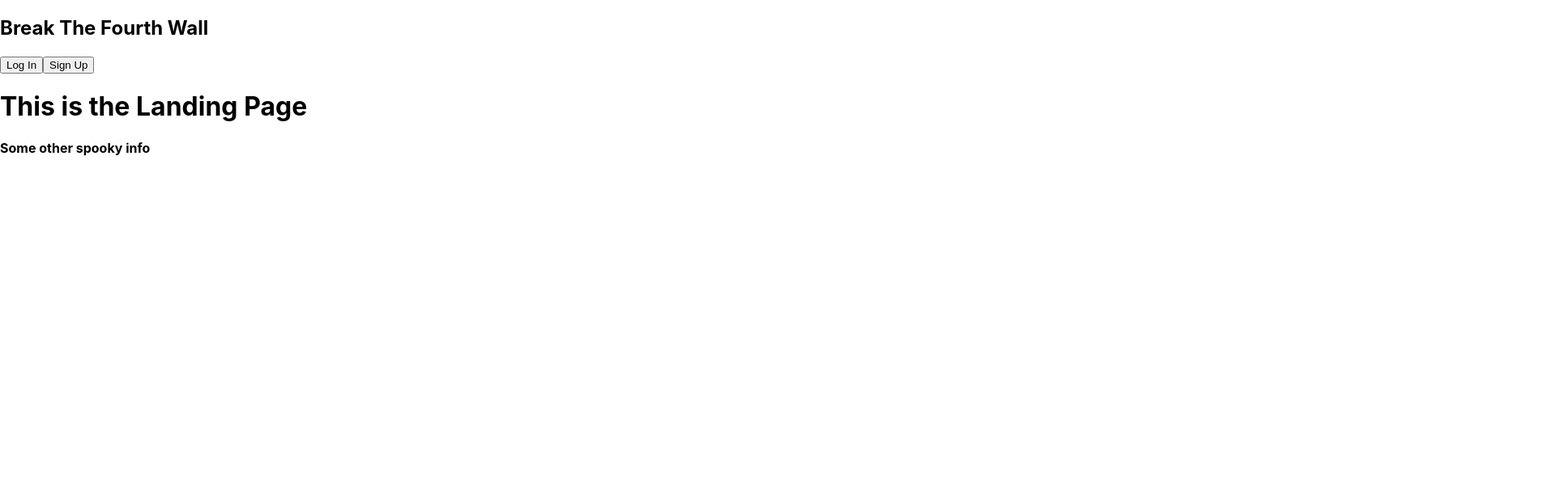
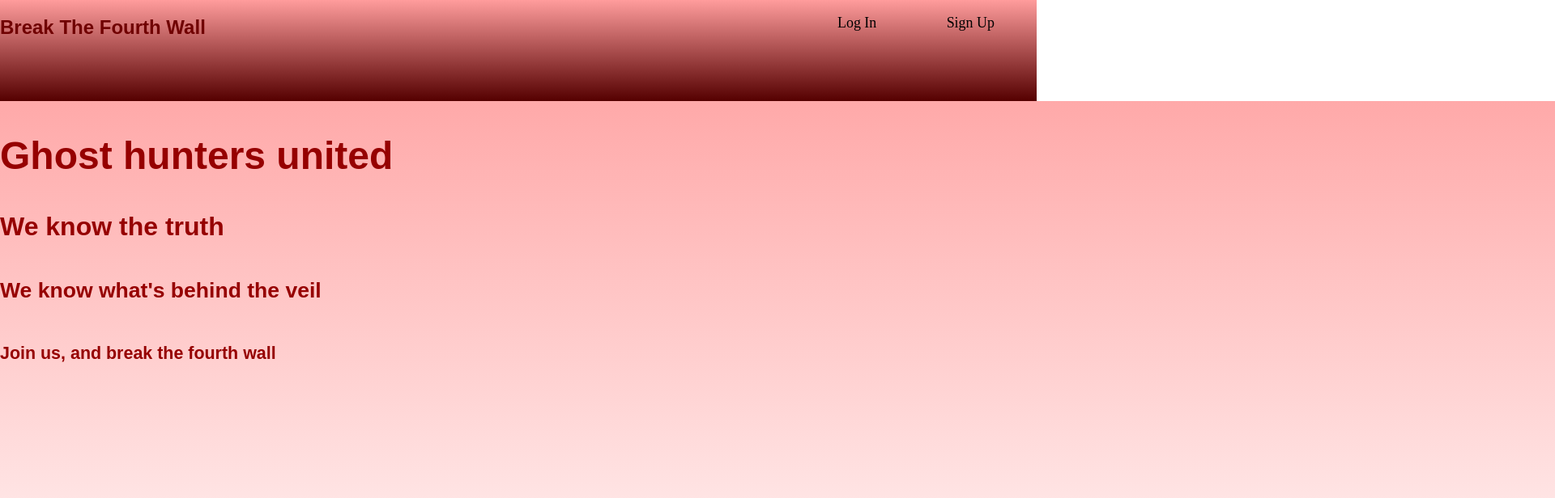
Before and after one commit to RKRedfern/fourth_wall_frontend, a React (Create React App) app: page / in a window 1280 px wide. Shown: the top 616 px of the page at 81% size, 1920 px wide, since content can reach past the window. Built offline with nearby package versions, Linux system fonts and the light colour scheme.

Commit message:
css added

```diff
--- a/src/App.css
+++ b/src/App.css
@@ -1,5 +1,5 @@
 body {
-    font-family: "Fantasy", serif;
+    font-family: 'Oswald', sans-serif;
 }
 
 .App {
@@ -82,19 +82,15 @@ body {
     font-style: normal;
 }
 
-.homepage {
-    top: 20vh;
-    height: 90vh;
-    width: 100vw;
-    overflow: hidden;
-}
 
 .homepage-text{
+    background: linear-gradient(#ffa9a9, #ffffff);
+    margin: 0px, 0px, 0px, 0px;
     color: rgb(150, 0, 0);
     height: 90vh;
     width: 500vh;
     font-size: 2em;
-    background-color: rgb(196, 196, 196);
+    background-color: rgb(255, 247, 247);
     position: absolute;
     overflow: hidden;
     z-index: 1000;
@@ -109,6 +105,7 @@ body {
 } */
 
 .login-form{
+    background: transparent;
     height: 40vh;
     width: 30vw;
     display: flex;
@@ -118,6 +115,7 @@ body {
 }
 
 .name-div{
+    background-color: transparent;
     width: 50%;
     height: 50px;
     position: relative;
@@ -149,7 +147,7 @@ body {
     bottom: -1px;
     height: 100%;
     width: 100%;
-    border-bottom: 3px solid rgb(62, 0, 143);
+    border-bottom: 3px solid rgb(255, 0, 0);
     transform: translateX(-100%);
     transition: transform 0.3s ease;
 
@@ -166,7 +164,7 @@ body {
 .form input:valid + .label-name .content-name {
     transform: translateY(-150%);
     font-size: 14px;
-    color: rgb(62, 0, 143);
+    color: rgb(255, 0, 0);
 }
 
 .name-div input:focus + .label-name::after,
@@ -206,7 +204,7 @@ body {
     bottom: -1px;
     height: 100%;
     width: 100%;
-    border-bottom: 3px solid rgb(62, 0, 143);
+    border-bottom: 3px solid rgb(255, 0, 0);
     transform: translateX(-100%);
     transition: transform 0.3s ease;
 
@@ -223,7 +221,7 @@ body {
 .form input:valid + .label-password .content-password {
     transform: translateY(-150%);
     font-size: 14px;
-    color: rgb(62, 0, 143);
+    color: rgb(255, 0, 0);
 }
 
 .password-div input:focus + .label-password::after,
--- a/src/App.js
+++ b/src/App.js
@@ -1,4 +1,4 @@
-//import './App.css';
+import './App.css';
 import React from 'react';
 import { Route, Switch } from 'react-router-dom';
 import { connect } from 'react-redux';
--- a/src/Components/EditForm.js
+++ b/src/Components/EditForm.js
@@ -21,11 +21,11 @@ class EditForm extends React.Component {
 
     render(){
         return(
-            <div className="form-body">
+            <div className="form-div">
 
-                <form onSubmit={this.submitHandler} className="edit-form" >
+                <form onSubmit={this.submitHandler}>
 
-                    <div className="bio-div">
+                    <div className="name-div">
                         <input type="bio" name="bio" value={this.state.bio} onChange={this.editHandler} autoComplete="off" />
                         <label htmlFor="bio" className="label-bio">
                             <span className="content-bio"> Bio </span>
@@ -33,7 +33,7 @@ class EditForm extends React.Component {
 
                     </div>
 
-                    <button>Edit User</button>
+                    <button className="button">Edit User</button>
                 </form>
             </div>
         )
--- a/src/Components/Ghost.js
+++ b/src/Components/Ghost.js
@@ -13,7 +13,7 @@ class Ghost extends React.Component {
 
         return(
             <div>
-                {this.props.ghost.map(ghost => <li key={ghost.id}> {ghost.name} - {ghost.kind} - {ghost.notes} </li>)}
+                {this.props.ghost.map(ghost => <li key={ghost.id}> - {ghost.name} - {ghost.kind} - {ghost.notes} </li>)}
             </div>
         )
     }
--- a/src/Components/GhostInput.js
+++ b/src/Components/GhostInput.js
@@ -23,12 +23,32 @@ class GhostInput extends React.Component{
 
     render(){
         return(
-            <div className="form-body">
+            <div className="form-div">
+                    <h1> Add A Ghost To Your Library </h1>
                 <form onSubmit={this.handleSubmit}>
-                    <input type="text" placeholder="Ghost Name" value={this.state.name} name="name" onChange={this.changeHandler}/>
-                    <input type="text" placeholder="Ghost Type" value={this.state.kind} name="kind" onChange={this.changeHandler}/>
-                    <input type="text" placeholder="Notes" value={this.state.notes} name="notes" onChange={this.changeHandler}/>
-                <button>Add Ghost</button>
+
+                <div className="name-div">
+                        <input type="text" name="name" value={this.state.name} onChange={this.changeHandler}/>
+                        <label htmlFor="name" className="label-name">
+                            <span className="content-name">Name</span>
+                        </label>
+                </div>
+
+                <div className="name-div">
+                        <input type="text" name="name" value={this.state.name} onChange={this.changeHandler}/>
+                        <label htmlFor="name" className="label-name">
+                            <span className="content-name">Type</span>
+                        </label>
+                </div>
+
+                <div className="name-div">
+                        <input type="text" name="name" value={this.state.name} onChange={this.changeHandler}/>
+                        <label htmlFor="name" className="label-name">
+                            <span className="content-name">Notes</span>
+                        </label>
+                </div>
+
+                <button className="button">Add Ghost</button>
                 </form>
             </div>
         )
--- a/src/Components/LogInForm.js
+++ b/src/Components/LogInForm.js
@@ -22,7 +22,7 @@ class LogInForm extends React.Component {
     render(){
         return(
 
-            <div className="login-form">
+            <div className="form-div">
 
                 <h1>Log In</h1>
                 <form onSubmit={this.submitHandler} >
--- a/src/Components/NavBar.js
+++ b/src/Components/NavBar.js
@@ -27,18 +27,18 @@ const NavBar = (props) => {
                 <>
 
                 <NavLink to="/profile" style={{ color: 'inherit', textDecoration: 'inherit'}}>
-                    <button>Profile</button>
+                    <button className="button">Profile</button>
                 </NavLink>
 
                 <NavLink to="/logout" style={{ color: 'inherit', textDecoration: 'inherit'}}>
-                    <button onClick={()=> {
+                    <button className="button" onClick={()=> {
                     localStorage.removeItem("token")
                     props.logOut()
                     }} > Log Out </button>
                 </NavLink>
 
                 <NavLink to="/addghost" style={{ color: 'inherit', textDecoration: 'inherit'}}>
-                    <button>Add A Ghost</button>
+                    <button className="button">Add A Ghost</button>
                 </NavLink>
 
                 {/* <NavLink to="/ghostcollection" style={{ color: 'inherit', textDecoration: 'inherit'}}>
@@ -50,11 +50,11 @@ const NavBar = (props) => {
                 <>
 
                 <NavLink to="/login" style={{ color: 'inherit', textDecoration: 'inherit'}}>
-                    <button> Log In </button>
+                    <button className="button"> Log In </button>
                 </NavLink>
 
                 <NavLink to="/signup" style={{ color: 'inherit', textDecoration: 'inherit'}}>
-                    <button> Sign Up </button>
+                    <button className="button"> Sign Up </button>
                 </NavLink>
                 </>
                 }
--- a/src/Components/SignUpForm.js
+++ b/src/Components/SignUpForm.js
@@ -43,7 +43,7 @@ export default class SignUpForm extends React.Component {
                         </label>
                     </div>
 
-                    <button >Sign up</button>
+                    <button className="button">Sign up</button>
                 </form>
 
             </div>
--- a/src/Containers/HomePage.js
+++ b/src/Containers/HomePage.js
@@ -4,14 +4,17 @@ import React from 'react'
 const HomePage = () => {
 
     return (
-        <span className="homepage">
+        <div className="home-page">
 
             <div className="homepage-text">
-                <h1> This is the Landing Page </h1>
+                <h2> Ghost hunters united </h2>
 
-                <h4> Some other spooky info </h4>
+                <h4> We know the truth </h4>
+                <h5> We know what's behind the veil </h5>
+                <h6> Join us, and break the fourth wall </h6>
             </div>
-        </span>
+
+        </div>
         )
 }
 
--- a/src/Containers/Profile.js
+++ b/src/Containers/Profile.js
@@ -33,8 +33,8 @@ const Profile = (props) => {
 
                     <div className="account-buttons">
 
-                        <button onClick={deleteHandler} >Delete Account</button>
-                        <button onClick={editHandler} >Edit Account Info</button>
+                    <button className="button" onClick={deleteHandler} >Delete Account</button>
+                    <button className="button" onClick={editHandler} >Edit Account Info</button>
 
                     </div>
 
--- a/src/Redux/actions.js
+++ b/src/Redux/actions.js
@@ -15,7 +15,6 @@ export function loginUser(userObj) {
         })
             .then(r => r.json())
             .then(checkedUserObj => {
-                console.log(checkedUserObj)
                 dispatch({ type: LOG_IN, payload: checkedUserObj })
                 dispatch({ type: SET_GHOSTS, payload: checkedUserObj.user.data.attributes.ghosts })
                 localStorage.setItem("token", checkedUserObj.jwt)
@@ -37,7 +36,6 @@ export function signupUser(userObj) {
             .then(r => r.json())
             .then(newUserObj => {
                 localStorage.setItem("token", newUserObj.jwt)
-                console.log(newUserObj.user.data)
                 dispatch({ type: SIGN_UP, payload: newUserObj })
 
             })
```
